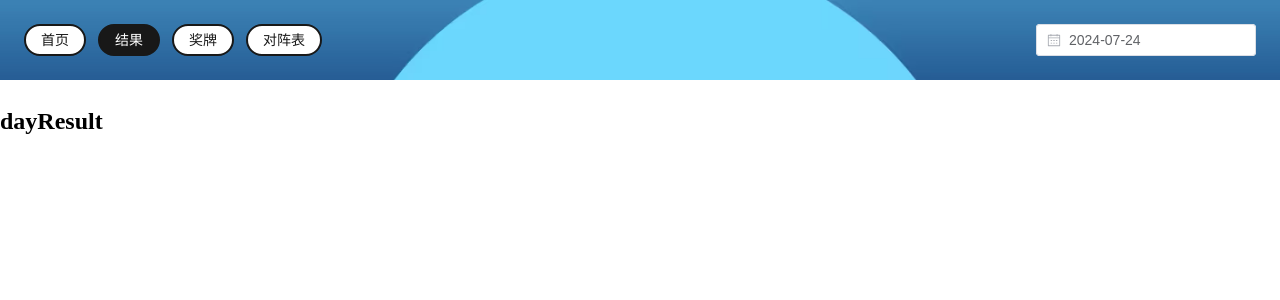
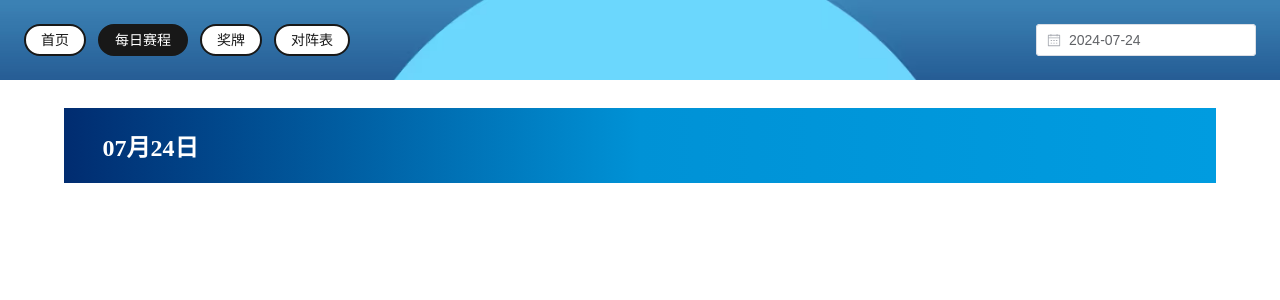
Before and after one commit to nigulasirui/222200413_222200415, a Vue app in the folder 前端/: page /dayResult in a window 1280 px wide. Shown: the top 300 px of the page. Built offline with nearby package versions, Linux system fonts and the light colour scheme; no server answers.

Commit message:
perf:获取每日赛程数据，缓存组件状态
从后端获取数据，使用keep-alive缓存组件状态，给每日赛程页面添加独享路由守卫，在跳转该路由之前获取数据

```diff
--- a/前端/src/App.vue
+++ b/前端/src/App.vue
@@ -8,10 +8,10 @@ import navigation from './components/navigation.vue';
       <navigation />
     </el-header>
 
-    <RouterView style="margin-top: 6vh"/>
-<!--    <el-main>-->
-<!--      <RouterView />-->
-<!--    </el-main>-->
+    <keep-alive>
+      <RouterView style="margin-top: 6vh"/>
+    </keep-alive>
+
   </el-container>
 </template>
 
--- a/前端/src/components/navigation.vue
+++ b/前端/src/components/navigation.vue
@@ -1,5 +1,9 @@
 <template>
-  <div class="navigation" :class="navClass">
+  <div
+    class="navigation"
+    :class="[navClass, { 'has-date-picker': route.path === '/dayResult' }]"
+  >
+    <!--    :class="navClass"-->
     <el-button
       :class="{ active: route.path === '/' }"
       round
@@ -9,7 +13,7 @@
       :class="{ active: route.path === '/dayResult' }"
       round
       @click="Go('/dayResult')"
-    >结果</el-button>
+    >每日赛程</el-button>
     <el-button
       :class="{ active: route.path === '/rankings' }"
       round
@@ -21,11 +25,14 @@
       @click="Go('/compete')"
     >对阵表</el-button>
     <el-date-picker
+      v-if="route.path === '/dayResult'"
       v-model="dateValue"
       type="date"
       placeholder="选择日期"
       :editable="false"
       :disabled-date="disabledDate"
+      @change="handleDateChange"
+      class="date-picker"
     />
   </div>
 </template>
@@ -34,15 +41,14 @@
 import router from '@/router'
 import { ref, watch } from 'vue'
 import { useRoute } from 'vue-router'
+import { useDayResultStore } from '@/stores/dayResult'
 
 const route = useRoute()
-
 function Go(path: string): void {
   router.push(path)
 }
 
 const navClass = ref('bg-home')
-
 const updateNavClass = (path: string) => {
   if (path === '/home' || path === '/') {
     navClass.value = 'bg-home'
@@ -61,11 +67,22 @@ watch(
 
 const dateValue = ref(new Date('2024-07-24'))
 const disabledDate = (time:Date) => {
-  const start = new Date('2024-07-24').getTime()
+  const start = new Date('2024-07-23').getTime()
   const end = new Date('2024-08-12').getTime()
   return time.getTime() < start || time.getTime() > end
 }
 
+const dayResult = useDayResultStore()
+const handleDateChange = () => {
+  // 更新store  date
+  dayResult.date=dateValue.value.getFullYear() + '-' + dateValue.value.toLocaleDateString('en-US', {
+    month: '2-digit',
+    day: '2-digit'
+  }).replace(',', '').replace('/', '-')
+  console.log(dayResult.date)
+  //获取新日期赛程
+  dayResult.fetchDayResults(dayResult.date)
+}
 </script>
 
 <style scoped>
@@ -81,9 +98,10 @@ const disabledDate = (time:Date) => {
   z-index: 1000;
 }
 
-.navigation > *:last-child {
+.navigation.has-date-picker > *:last-child {
   margin-left: auto;
 }
+
 .el-button {
   border: 2px solid #181818;
   background-color: #fff;
--- a/前端/src/plugins/axios.ts
+++ b/前端/src/plugins/axios.ts
@@ -1,6 +1,5 @@
 import axios from 'axios';
 
-// axios.defaults.baseURL = 'http://127.0.0.1:4523/m1/5207386-4873568-default/';
 axios.defaults.baseURL = 'http://121.36.224.55:7595/';
 
 export default axios;
--- a/前端/src/router/index.ts
+++ b/前端/src/router/index.ts
@@ -1,4 +1,5 @@
 import { createRouter, createWebHistory } from 'vue-router'
+import { useDayResultStore } from '@/stores/dayResult'
 
 const router = createRouter({
   history: createWebHistory(import.meta.env.BASE_URL),
@@ -20,7 +21,12 @@ const router = createRouter({
     {
       path: '/dayResult',
       name: 'DayResult',
-      component: ()=>import('@/views/dayResult/index.vue')
+      component: ()=>import('@/views/dayResult/index.vue'),
+      beforeEnter: async (to, from, next) => {
+        const dayResult = useDayResultStore()
+        await dayResult.fetchDayResults(dayResult.date)
+        next()
+      }
     },
     {
       path: '/compete',
--- a/前端/src/stores/dayResult.ts
+++ b/前端/src/stores/dayResult.ts
@@ -0,0 +1,58 @@
+import axios from '@/plugins/axios';
+import { ref } from 'vue';
+import { defineStore } from 'pinia'
+
+interface Competitor {
+  noc: string;
+  name: string;
+  result: {
+    mark: string;
+  };
+}
+
+interface Event {
+  disciplineName: string;
+  eventUnitName: string;
+  id: string;
+  disciplineCode: string;
+  eventId: string;
+  startDate: string;
+  competitors: Competitor[];
+}
+
+interface DayResultResponse {
+  code: number;
+  message: string;
+  data: Event[];
+}
+
+export const useDayResultStore = defineStore('dayResult',()=> {
+  //选择日期
+  // const storeDate = localStorage.getItem('date')
+  // const date= ref(storeDate?JSON.parse(storeDate):'2024-07-24')
+  const date= ref('2024-07-24')
+  //所选日期赛程
+  const storeDayResults = localStorage.getItem('dayResults')
+  const dayResults= ref(storeDayResults?JSON.parse(storeDayResults):[])
+
+  const fetchDayResults = async (date:string) => {
+    try {
+      const response = await axios.get(`/api/dataget/GetDayResult`, {
+        params: { date },
+      });
+      if (response.data.code === 1) {
+        dayResults.value = response.data.data;
+      } else {
+        console.error(response.data.message);
+      }
+    } catch (error) {
+      console.error('请求失败:', error);
+    }
+  };
+
+  return {
+    date,
+    dayResults,
+    fetchDayResults,
+  };
+})
--- a/前端/src/stores/medals.ts
+++ b/前端/src/stores/medals.ts
@@ -3,16 +3,18 @@ import { defineStore } from 'pinia';
 import axios from '@/plugins/axios';
 
 export const useMedalStore = defineStore('medal', () => {
-  const medals = ref([]);
+  const storedMedals = localStorage.getItem('medals');
+  const medals = ref(storedMedals ? JSON.parse(storedMedals) : []);
   //获取奖牌榜信息
-  const getMedals = async () => {
+  const fetchMedals = async () => {
     try {
-      const response = await axios.get('/api/dataget/GetAllNationalMedals'); // 替换为实际API
+      const response = await axios.get('/api/dataget/GetAllNationalMedals');
       const { code, message, data } = response.data;
 
       if (code === 1) {
         medals.value = data;
-        console.log(medals.value);
+        localStorage.setItem('medals', JSON.stringify(medals.value));
+        // console.log(medals.value);
       } else {
         console.error(message);
       }
@@ -21,18 +23,8 @@ export const useMedalStore = defineStore('medal', () => {
     }
   };
 
-  // 计算总奖牌数
-  // const totalMedals = computed(() => {
-  //   return medals.value.reduce((total, item) => total + item.total, 0);
-  // });
-  //
-  // // 计算金牌数量
-  // const totalGold = computed(() => {
-  //   return medals.value.reduce((total, item) => total + item.gold, 0);
-  // });
-
   return {
     medals,
-    getMedals,
+    fetchMedals,
   };
 });
--- a/前端/src/views/dayResult/index.vue
+++ b/前端/src/views/dayResult/index.vue
@@ -1,11 +1,44 @@
+<template>
+  <div class="container">
+    <div class="date">
+      <h1 @click="console.log(dayResult.date);">{{ dayResult.date.split('-')[1]+'月'+dayResult.date.split('-')[2]+'日' }}</h1>
+<!--      <h1>{{ formattedDate }}</h1>-->
+    </div>
+    <div class="matches">
+      <div class="item">
+
+      </div>
+    </div>
+  </div>
+</template>
+
 <script setup lang="ts">
+import { useDayResultStore } from '@/stores/dayResult'
+import { computed, ref, watch } from 'vue'
+const dayResult = useDayResultStore()
+
+// const date = ref(dayResult.date.split('-')[1]+'月'+dayResult.date.split('-')[2]+'日')
 
 </script>
 
-<template>
-  <h1>dayResult</h1>
-</template>
+<style scoped>
+.container{
+  width: 90%;
+  margin: 0 auto;
+  box-sizing: border-box;
+  background: linear-gradient(to right, #012C70, #0092D6,#009CE0);
+}
 
-<style scoped>
+.date{
+  margin-left: 3vw;
+  color: white;
+}
 
+.matches{
+  width: 100%;
+}
+
+.item{
+  width: 100%;
+}
 </style>
--- a/前端/src/views/home/index.vue
+++ b/前端/src/views/home/index.vue
@@ -90,13 +90,15 @@ interface Medal {
   bronze: number;
   total: number;
 }
+
 const data = ref<Medal[]>([]);
 const medalStore = useMedalStore();
 
 onMounted(async () => {
-  await medalStore.getMedals()
+  await medalStore.fetchMedals()
   // data.value = medalStore.medals
   data.value = medalStore.medals.slice(0, 7);
+  console.log('home');
 })
 
 function Go(path: string): void {
--- a/前端/src/views/rankings/index.vue
+++ b/前端/src/views/rankings/index.vue
@@ -65,9 +65,10 @@ const data = ref<Medal[]>([]);
 const medalStore = useMedalStore();
 
 onMounted(async () => {
-  await medalStore.getMedals()
+  await medalStore.fetchMedals()
   data.value = medalStore.medals
 })
+
 </script>
 
 <style scoped>
```
